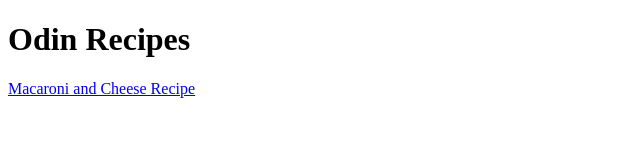
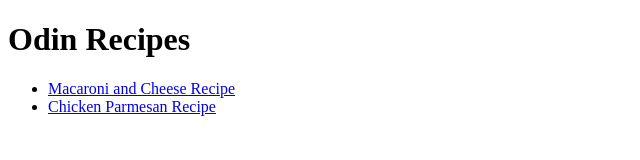
Before and after one commit to LarryBrowser/odin-recipes, a plain HTML site: page index.html in a window 1280 px wide. Shown: the whole page, without its empty margins (0-640 px from the left). Drawn offline with Linux system fonts and the light colour scheme.

Commit message:
added chicken parmesan to index

```diff
--- a/index.html
+++ b/index.html
@@ -7,6 +7,9 @@
 </head>
 <body>
     <h1>Odin Recipes</h1>
-    <a href="./recipes/macaroniandcheese.html">Macaroni and Cheese Recipe</a>
+    <ul>
+        <li><a href="./recipes/macaroniandcheese.html">Macaroni and Cheese Recipe</a></li>
+        <li><a href="./recipes/chicken-parmesan.html">Chicken Parmesan Recipe</a></li>
+    </ul>
 </body>
 </html>
```
